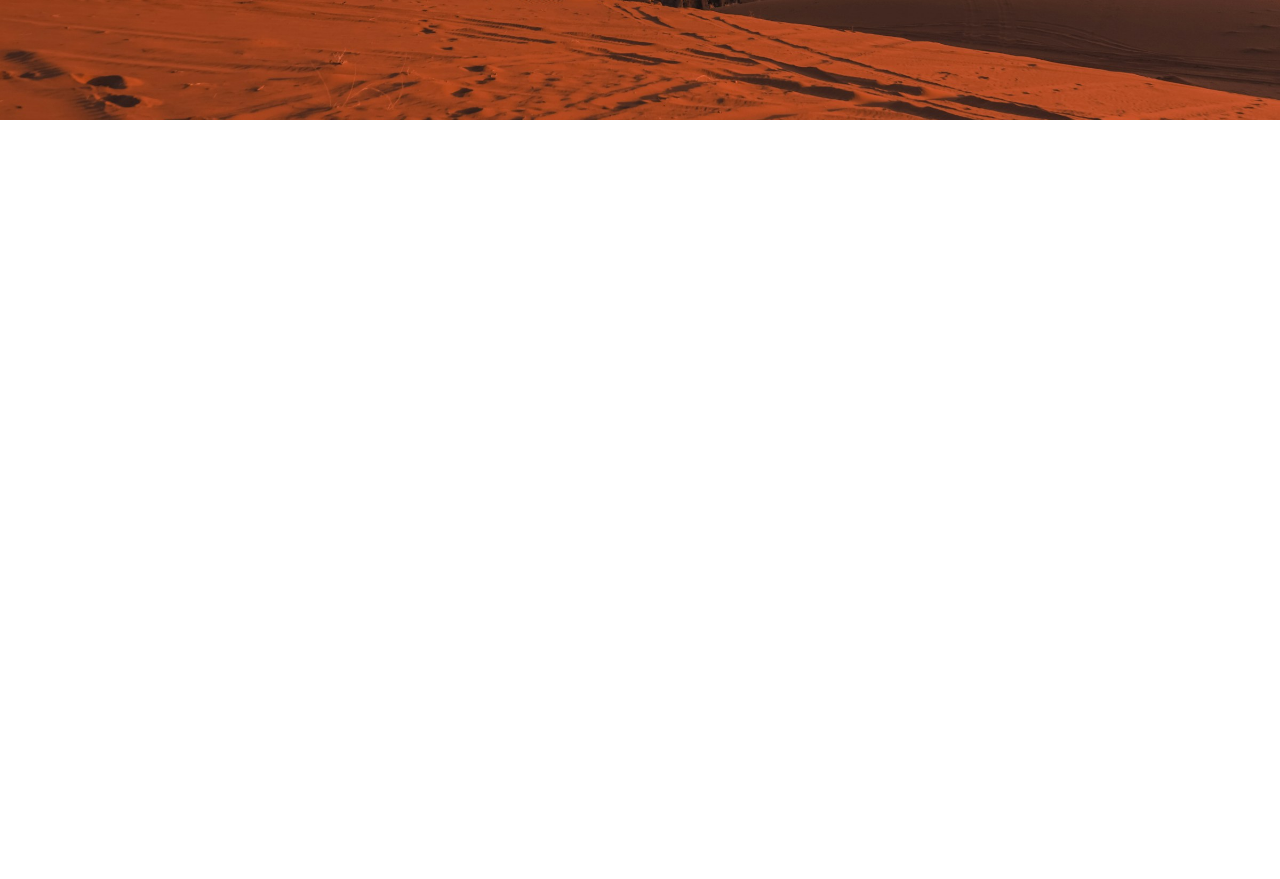
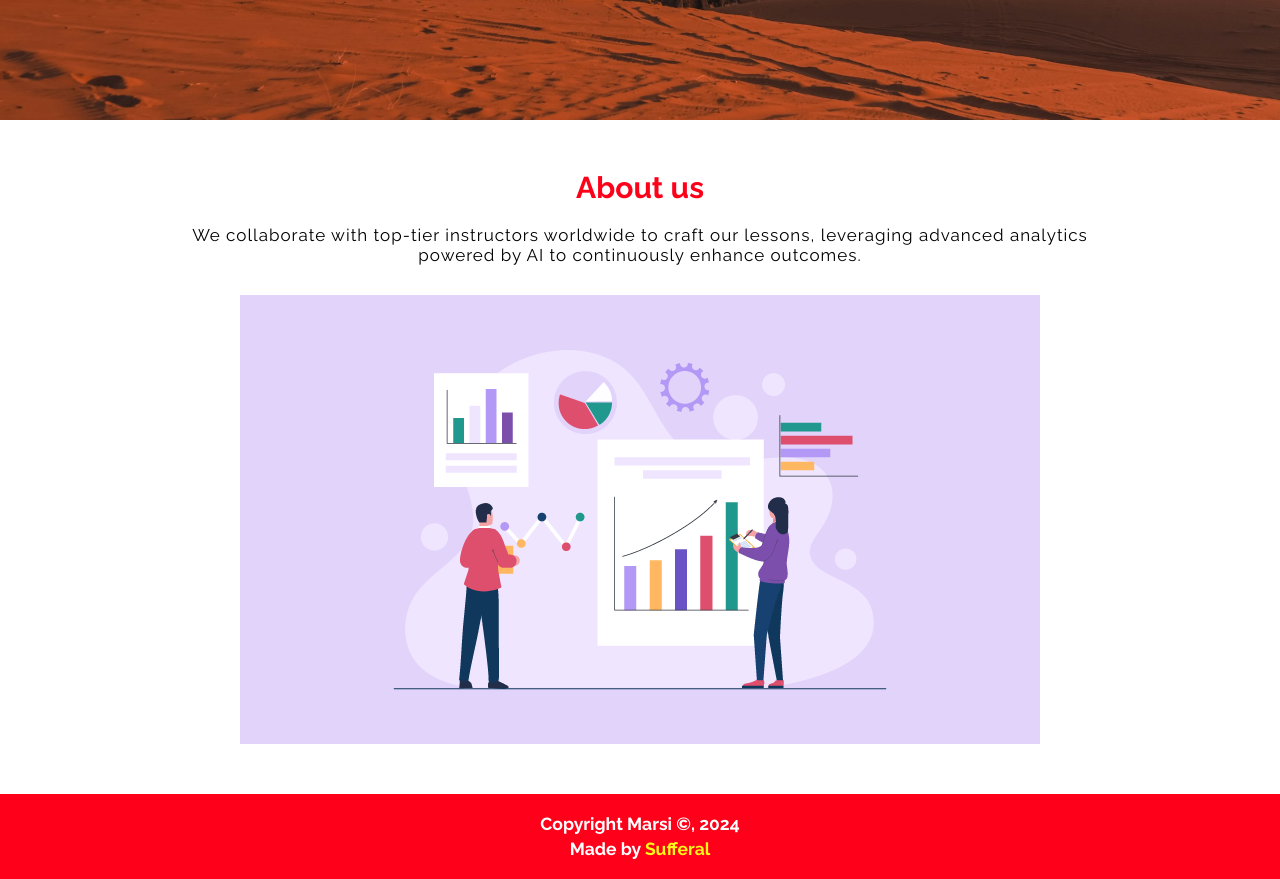
Before and after one commit to Sufferal/Marsi, a React (Create React App) app: page / in a window 1280 px wide. Shown: the part 600-1479 px from the top of the page. Before the commit the page ends 800 px from the top, so only its background shows below. Built offline with nearby package versions, Linux system fonts and the light colour scheme.

Commit message:
feat: add about component (#3)

```diff
--- a/src/App.js
+++ b/src/App.js
@@ -1,3 +1,5 @@
+import About from './components/About';
+import Footer from './components/Footer';
 import Header from './components/Header';
 import Navbar from './components/Navbar';
 import './css/App.css';
@@ -8,6 +10,8 @@ function App() {
     <div className="app-wrapper">
       <Navbar />
       <Header />
+      <About />
+      <Footer />
     </div>
   );
 }
--- /dev/null
+++ b/src/components/About.jsx
@@ -0,0 +1,27 @@
+import React from "react";
+import "../css/About.css";
+import analytics from "../assets/img/analytics.png";
+
+const About = () => {
+  return (
+    <section id="about" className="section">
+      <div className="container">
+        <div className="section-header">
+          <h2 className="section-title">About us</h2>
+          <p className="section-desc">
+            We collaborate with top-tier instructors worldwide to craft our
+            lessons, leveraging advanced analytics powered by AI to continuously
+            enhance outcomes.
+          </p>
+        </div>
+        <div className="section-content">
+          <div className="about-img-wrapper">
+            <img src={analytics} alt="analytics" className="about-img" />
+          </div>
+        </div>
+      </div>
+    </section>
+  );
+};
+
+export default About;
--- /dev/null
+++ b/src/components/Footer.jsx
@@ -0,0 +1,24 @@
+import React from "react";
+import "../css/Footer.css";
+
+const Footer = () => {
+  return (
+    <footer id="footer">
+      <h2 className="footer-title">Copyright Marsi &copy;, 2024</h2>
+      <h3 className="footer-subtitle">
+        Made by <span className="highlight-default">
+          <a
+            className="footer-link"
+            href="https://github.com/Sufferal"
+            target="_blank"
+            rel="noreferrer"
+          >
+            Sufferal
+          </a>
+        </span>
+      </h3>
+    </footer>
+  );
+};
+
+export default Footer;
--- a/src/components/Navbar.jsx
+++ b/src/components/Navbar.jsx
@@ -6,7 +6,7 @@ import moon from '../assets/img/moon.png'
 const Navbar = () => {
   return (
     <nav id="navbar" className="navbar">
-      <div className="container">
+      <div className="container navbar-wrapper">
         <a className="navbar-logo-wrapper" href="#header">
           <img className="navbar-logo" src={logo} alt="Marsi" />
           <h1 className="navbar-title">Marsi</h1>
--- /dev/null
+++ b/src/css/About.css
@@ -0,0 +1,4 @@
+.about-img-wrapper {
+  display: flex;
+  justify-content: center;
+}
--- /dev/null
+++ b/src/css/Footer.css
@@ -0,0 +1,21 @@
+#footer {
+  padding: 2rem 0;
+  background-color: var(--primary-color);
+  color: var(--secondary-color);
+  text-align: center;
+}
+
+.footer-title,
+.footer-subtitle {
+  font-size: 1.75rem;
+}
+
+.footer-title {
+  margin-bottom: 0.5rem;
+}
+
+.footer-link {
+  text-decoration: none;
+  color: inherit;
+  font-size: inherit;
+}
--- a/src/css/Navbar.css
+++ b/src/css/Navbar.css
@@ -1,4 +1,4 @@
-.container,
+.navbar-wrapper,
 .navbar-logo-wrapper,
 .navbar-links {
   display: flex;
@@ -6,7 +6,7 @@
   align-items: center;
 }
 
-.container {
+.navbar-wrapper {
   justify-content: space-between;
   padding: 1.5rem 0;
 }
--- a/src/css/index.css
+++ b/src/css/index.css
@@ -23,6 +23,10 @@ html {
   scroll-behavior: smooth;
 }
 
+body {
+  overflow-x: hidden;
+}
+
 .container {
   width: 80vw;
   margin: 0 auto;
@@ -32,3 +36,32 @@ html {
   font-size: inherit;
   color: var(--primary-color-dark);
 }
+
+.highlight-default {
+  font-size: inherit;
+  color: var(--highlight-color);
+}
+
+.section {
+  padding: 5rem 0;
+}
+
+.section-header {
+  text-align: center;
+}
+
+.section-title {
+  text-align: center;
+  color: var(--primary-color);
+  font-weight: bold;
+  font-size: 3rem;
+  margin-bottom: 2rem;
+}
+
+.section-desc {
+  max-width: 900px;
+  margin: 0 auto;
+  margin-bottom: 3rem;
+  font-size: 1.7rem;
+  letter-spacing: 0.1rem;
+}
```
Also changed, not shown: src/assets/img/analytics.png (added).
